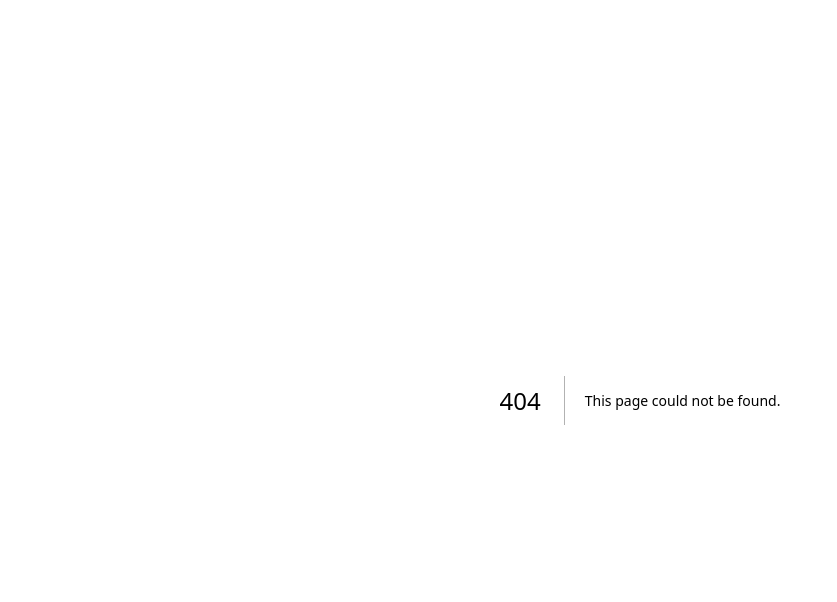
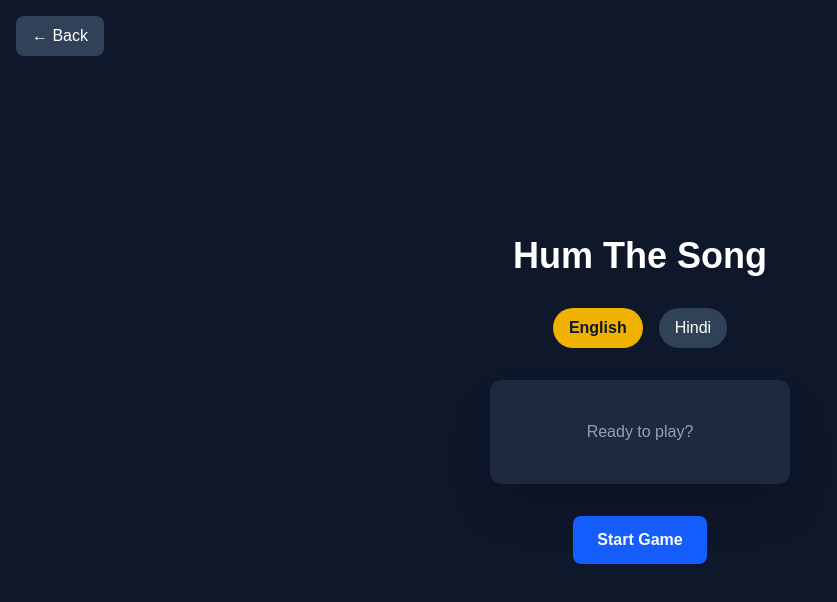
Before and after one commit to sasta-batman/party-games, a Next.js app in the folder dumb-charades/: page /games/hum-the-song in a window 1280 px wide. Before the commit this address had no page. Shown: the top 602 px of the page, without its empty margins (0-837 px from the left). Built offline with nearby package versions, Linux system fonts and the light colour scheme; no server answers; the database is empty.

Commit message:
add new game Hum The Song

```diff
--- /dev/null
+++ b/dumb-charades/app/games/hum-the-song/page.tsx
@@ -0,0 +1,87 @@
+'use client';
+
+import { useState, useEffect } from 'react';
+import { supabase } from '@/lib/supabase';
+import { GameProps } from '../types';
+
+interface Song {
+  id: number;
+  name: string;
+  hint: string;
+  category: string;
+}
+
+export default function HumTheSongGame({ onBackHome }: GameProps) {
+  const [songs, setSongs] = useState<Song[]>([]);
+  const [currentSong, setCurrentSong] = useState<Song | null>(null);
+  const [category, setCategory] = useState('english');
+
+  useEffect(() => {
+    async function fetchSongs() {
+      const { data, error } = await supabase.from('hum_the_song').select('*').eq('category', category);
+      if (error) {
+        console.log('error', error);
+      } else {
+        setSongs(data as Song[]);
+        setCurrentSong(null);
+      }
+    }
+    fetchSongs();
+  }, [category]);
+
+  const getNextSong = () => {
+    if (songs.length === 0) return;
+    const randomIndex = Math.floor(Math.random() * songs.length);
+    setCurrentSong(songs[randomIndex]);
+  };
+
+  return (
+    <div className="flex flex-col items-center justify-center min-h-screen bg-slate-900 text-white p-4">
+      <button
+        onClick={onBackHome}
+        className="absolute top-4 left-4 bg-slate-700 hover:bg-slate-600 px-4 py-2 rounded-lg transition"
+      >
+        ← Back
+      </button>
+
+      <h1 className="text-4xl font-bold mb-8">Hum The Song</h1>
+
+      {/* Toggle Buttons */}
+      <div className="flex gap-4 mb-8">
+        {['english', 'hindi'].map((cat) => (
+          <button
+            key={cat}
+            onClick={() => setCategory(cat)}
+            className={`px-4 py-2 rounded-full capitalize transition ${
+              category === cat
+                ? 'bg-yellow-500 text-slate-900 font-bold'
+                : 'bg-slate-700 hover:bg-slate-600'
+            }`}
+          >
+            {cat}
+          </button>
+        ))}
+      </div>
+
+      <div className="bg-slate-800 p-10 rounded-xl shadow-2xl text-center min-w-[300px]">
+        {currentSong ? (
+          <div>
+            <h2 className="text-3xl font-mono text-yellow-400 mb-2">
+              {currentSong.name}
+            </h2>
+            <p className="text-slate-400 italic">Hint: {currentSong.hint}</p>
+          </div>
+        ) : (
+          <p className="text-slate-400">Ready to play?</p>
+        )}
+      </div>
+
+      <button
+        onClick={getNextSong}
+        className="mt-8 bg-blue-600 hover:bg-blue-500 px-6 py-3 rounded-lg font-semibold transition"
+      >
+        {currentSong ? "Next Song" : "Start Game"}
+      </button>
+    </div>
+  );
+}
--- a/dumb-charades/app/games/registry.ts
+++ b/dumb-charades/app/games/registry.ts
@@ -25,6 +25,18 @@ export const GAMES: Record<string, GameConfig> = {
     },
     textColor: 'text-purple-100',
   },
+  'hum-the-song': {
+    id: 'hum-the-song',
+    title: 'Hum The Song',
+    description: 'Hum popular songs and let your team guess them!',
+    color: {
+      from: 'from-green-600',
+      to: 'to-green-800',
+      hover_from: 'hover:from-green-500',
+      hover_to: 'hover:to-green-700',
+    },
+    textColor: 'text-green-100',
+  },
 };
 
 export const getGameConfig = (gameId: string): GameConfig | null => {
--- a/dumb-charades/app/page.tsx
+++ b/dumb-charades/app/page.tsx
@@ -3,10 +3,10 @@
 import { useState } from 'react';
 import DumbCharadesGame from './games/dumb-charades/page';
 import GuessThePhraseGame from './games/guess-phrase/page';
+import HumTheSongGame from './games/hum-the-song/page';
 import { getAllGames } from './games/registry';
 
-type CurrentPage = 'home' | 'dumb-charades' | 'guess-phrase';
-
+type CurrentPage = 'home' | 'dumb-charades' | 'guess-phrase' | 'hum-the-song';
 function HomePage({ onSelectGame }: { onSelectGame: (game: CurrentPage) => void }) {
   const games = getAllGames();
 
@@ -46,6 +46,7 @@ export default function Home() {
       {currentPage === 'home' && <HomePage onSelectGame={handleSelectGame} />}
       {currentPage === 'dumb-charades' && <DumbCharadesGame onBackHome={handleBackHome} />}
       {currentPage === 'guess-phrase' && <GuessThePhraseGame onBackHome={handleBackHome} />}
+      {currentPage === 'hum-the-song' && <HumTheSongGame onBackHome={handleBackHome} />}
     </>
   );
 }
```
